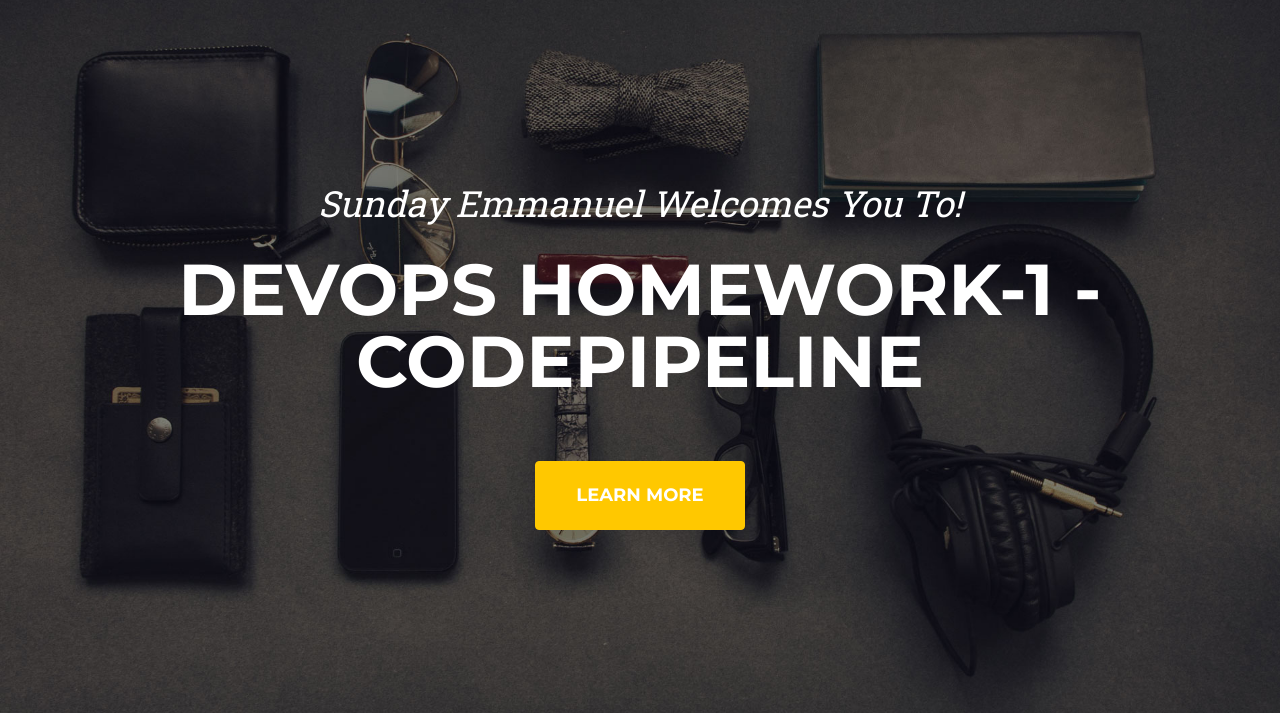
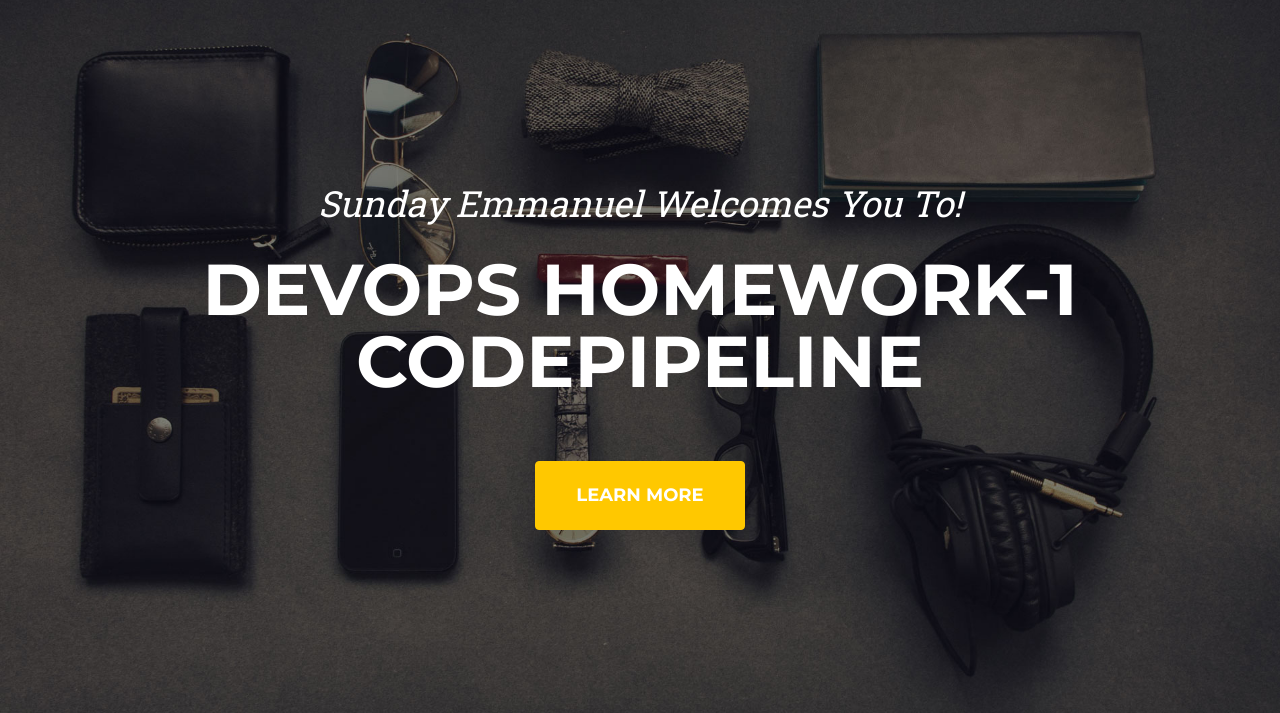
Before and after one commit to EmmanuelSunday/Two-Stage-CICD-Project, a plain HTML site: page index.html in a window 1280 px wide. Shown: the part 87-800 px from the top of the page. Drawn offline with nearby package versions, Linux system fonts and the light colour scheme.

Commit message:
New version update to index file

```diff
--- a/index.html
+++ b/index.html
@@ -43,7 +43,7 @@
     <header class="masthead">
         <div class="container">
             <div class="masthead-subheading">Sunday Emmanuel Welcomes You To!</div>
-            <div class="masthead-heading text-uppercase">DevOps HomeWork-1 - CodePipeline</div>
+            <div class="masthead-heading text-uppercase">DevOps HomeWork-1 CodePipeline</div>
             <a class="btn btn-primary btn-xl text-uppercase" href="#services">Learn More</a>
         </div>
     </header>
```
